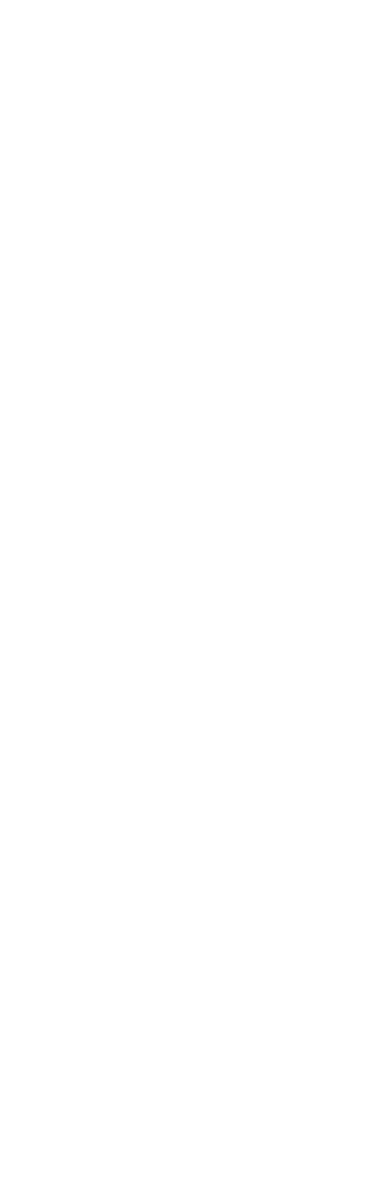
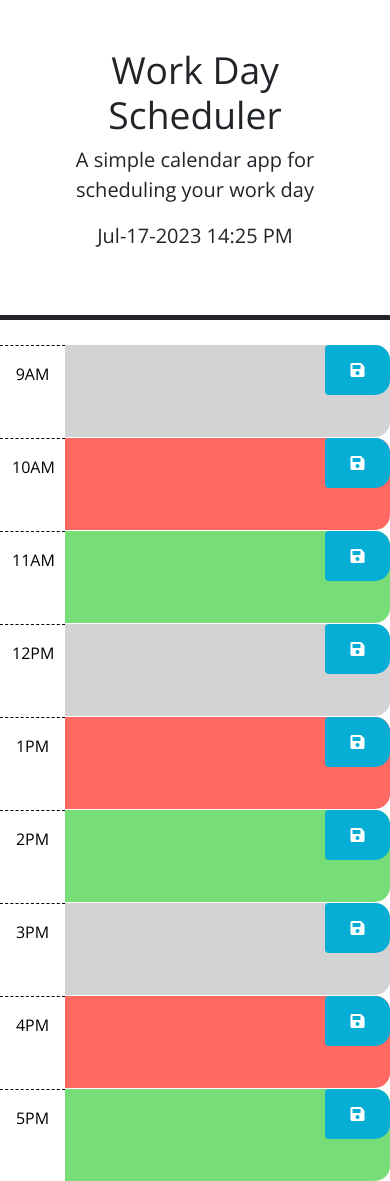
Before and after one commit to JJumangi/calendar.dayjs, a plain HTML site: page index.html in a window 390 px wide. Before the commit the page ends 844 px from the top, so only its background shows below. Drawn offline with nearby package versions, Linux system fonts and the light colour scheme.

Commit message:
update7.17

```diff
--- /dev/null
+++ b/Develop/script.js
@@ -0,0 +1,73 @@
+var today = dayjs()
+$(currentDay).text(today.format('MMM-D-YYYY H:mm A'));
+
+
+$(document).ready(function () {
+  $(".saveBtn").on("click", function () {
+
+
+    var text = $(this).siblings(".description").val();
+    var time = $(this).parent().attr("id");
+
+    localStorage.setItem(time, text);
+  })
+})
+
+
+function trackTime() {
+  var timeNow = moment.hours();
+  $(".time-block").each(function () {
+    var blockTime = parseInt($(this).attr("id").split("hour")[1]);
+
+    if (blockTime < timeNow) {
+      $(this).removeClass("future");
+      $(this).removeClass("present");
+      $(this).removeClass("past");
+    }
+    else if (blockTime === timeNow) {
+      $(this).removeClass("past");
+      $(this).removeClass("future");
+      $(this).removeClass("present");
+    }
+    else {
+      $(this).removeClass("present");
+      $(this).removeClass("past");
+      $(this).removeClass("future");
+    }
+  })
+}
+
+// Save to local storage
+$('#hour-9".description').val(localStorage.getItem("hour-9"));
+$('#hour-10".description').val(localStorage.getItem("hour-10"));
+$('#hour-11".description').val(localStorage.getItem("hour-11"));
+$('#hour-12".description').val(localStorage.getItem("hour-12"));
+$('#hour-13".description').val(localStorage.getItem("hour-13"));
+$('#hour-14".description').val(localStorage.getItem("hour-14"));
+$('#hour-15".description').val(localStorage.getItem("hour-15"));
+$('#hour-16".description').val(localStorage.getItem("hour-16"));
+$('#hour-17".description').val(localStorage.getItem("hour-17"));
+
+
+trackTime()
+
+// $(function () {
+  // TODO: Add a listener for click events on the save button. This code should
+  // use the id in the containing time-block as a key to save the user input in
+  // local storage. HINT: What does `this` reference in the click listener
+  // function? How can DOM traversal be used to get the "hour-x" id of the
+  // time-block containing the button that was clicked? How might the id be
+  // useful when saving the description in local storage?
+  //
+  // TODO: Add code to apply the past, present, or future class to each time
+  // block by comparing the id to the current hour. HINTS: How can the id
+  // attribute of each time-block be used to conditionally add or remove the
+  // past, present, and future classes? How can Day.js be used to get the
+  // current hour in 24-hour time?
+  //
+  // TODO: Add code to get any user input that was saved in localStorage and set
+  // the values of the corresponding textarea elements. HINT: How can the id
+  // attribute of each time-block be used to do this?
+  //
+  // TODO: Add code to display the current date in the header of the page.
+// });
--- /dev/null
+++ b/Develop/style.css
@@ -0,0 +1,82 @@
+body {
+  font-family: 'Open Sans', sans-serif;
+  font-size: 16px;
+}
+
+textarea {
+  background: transparent;
+  border: none;
+  resize: none;
+  color: #000000;
+  border-left: 1px solid black;
+  padding: 10px;
+}
+
+.description {
+  white-space: pre-wrap;
+}
+
+.time-block {
+  border-radius: 15px;
+}
+
+.row {
+  border-top: 1px solid white;
+}
+
+.hour {
+  background-color: #ffffff;
+  color: #000000;
+  border-top: 1px dashed #000000;
+}
+
+.past {
+  background-color: #d3d3d3;
+  color: white;
+}
+
+.present {
+  background-color: #ff6961;
+  color: white;
+}
+
+.future {
+  background-color: #77dd77;
+  color: white;
+}
+
+.saveBtn {
+  border-left: 1px solid black;
+  border-top-right-radius: 15px;
+  border-bottom-right-radius: 15px;
+  background-color: #06aed5;
+  color: white;
+}
+
+.saveBtn i:hover {
+  font-size: 20px;
+  transition: all 0.3s ease-in-out;
+}
+
+/* Media query for responsivness */
+@media screen and (max-width: 768px),
+screen and (max-width:575px) {
+  .row {
+    height: auto;
+
+  }
+
+  .hour {
+    padding-right: auto;
+  }
+
+  .saveBtn {
+    border: 0;
+    height: 50px;
+  }
+
+  textarea {
+    min-height: 90px;
+    border: 0px;
+  }
+}
--- a/index.html
+++ b/index.html
@@ -2,13 +2,114 @@
 <html lang="en">
 
 <head>
-  <meta charset="UTF-8">
-  <meta name="viewport" content="width=device-width, initial-scale=1.0">
-  <title>Document</title>
+  <meta charset="UTF-8" />
+  <meta name="viewport" content="width=device-width, initial-scale=1.0" />
+  <meta http-equiv="X-UA-Compatible" content="ie=edge" />
+  <link rel="stylesheet" href="https://cdn.jsdelivr.net/npm/bootstrap@5.1.3/dist/css/bootstrap.min.css" />
+  <link rel="stylesheet" href="https://use.fontawesome.com/releases/v5.8.1/css/all.css"
+    integrity="sha384-50oBUHEmvpQ+1lW4y57PTFmhCaXp0ML5d60M1M7uH2+nqUivzIebhndOJK28anvf" crossorigin="anonymous" />
+  <link href="https://fonts.googleapis.com/css?family=Open+Sans&display=swap" rel="stylesheet" />
+  <link rel="stylesheet" href="./Develop/style.css">
+  </link>
+  <script src="https://cdn.jsdelivr.net/npm/dayjs@1.11.3/dayjs.min.js"
+    integrity="sha256-iu/zLUB+QgISXBLCW/mcDi/rnf4m4uEDO0wauy76x7U=" crossorigin="anonymous"></script>
+
+  <title>Work Day Scheduler</title>
 </head>
 
 <body>
+  <header class="p-5 mb-4 border-5 border-bottom border-dark text-center">
+    <h1 class="display-3">Work Day Scheduler</h1>
+    <p class="lead">A simple calendar app for scheduling your work day</p>
+    <p id="currentDay" class="lead"></p>
+  </header>
+  <div class="container">
+    <!-- Use class for "past", "present", and "future" to apply styles to the
+        time-block divs accordingly. The javascript will need to do this by
+        adding/removing these classes on each div by comparing the hour in the
+        id to the current hour. The html provided below is meant to be an example
+        demonstrating how the css provided can be leveraged to create the
+        desired layout and colors. The html below should be removed or updated
+        in the finished product. Remember to delete this comment once the
+        code is implemented.
+        -->
 
+    <div id="hour-9" class="row time-block past">
+      <div class="col-2 col-md-1 hour text-center py-3">9AM</div>
+      <textarea class="col-8 col-md-10 description" rows="3"> </textarea>
+      <button class="btn saveBtn col-2 col-md-1" aria-label="save">
+        <i class="fas fa-save" aria-hidden="true"></i>
+      </button>
+    </div>
+
+    <div id="hour-10" class="row time-block present">
+      <div class="col-2 col-md-1 hour text-center py-3">10AM</div>
+      <textarea class="col-8 col-md-10 description" rows="3"> </textarea>
+      <button class="btn saveBtn col-2 col-md-1" aria-label="save">
+        <i class="fas fa-save" aria-hidden="true"></i>
+      </button>
+    </div>
+
+    <div id="hour-11" class="row time-block future">
+      <div class="col-2 col-md-1 hour text-center py-3">11AM</div>
+      <textarea class="col-8 col-md-10 description" rows="3"> </textarea>
+      <button class="btn saveBtn col-2 col-md-1" aria-label="save">
+        <i class="fas fa-save" aria-hidden="true"></i>
+      </button>
+    </div>
+
+    <div id="hour-12" class="row time-block past">
+      <div class="col-2 col-md-1 hour text-center py-3">12PM</div>
+      <textarea class="col-8 col-md-10 description" rows="3"> </textarea>
+      <button class="btn saveBtn col-2 col-md-1" aria-label="save">
+        <i class="fas fa-save" aria-hidden="true"></i>
+      </button>
+    </div>
+
+    <div id="hour-13" class="row time-block present">
+      <div class="col-2 col-md-1 hour text-center py-3">1PM</div>
+      <textarea class="col-8 col-md-10 description" rows="3"> </textarea>
+      <button class="btn saveBtn col-2 col-md-1" aria-label="save">
+        <i class="fas fa-save" aria-hidden="true"></i>
+      </button>
+    </div>
+
+    <div id="hour-14" class="row time-block future">
+      <div class="col-2 col-md-1 hour text-center py-3">2PM</div>
+      <textarea class="col-8 col-md-10 description" rows="3"> </textarea>
+      <button class="btn saveBtn col-2 col-md-1" aria-label="save">
+        <i class="fas fa-save" aria-hidden="true"></i>
+      </button>
+    </div>
+
+    <div id="hour-15" class="row time-block past">
+      <div class="col-2 col-md-1 hour text-center py-3">3PM</div>
+      <textarea class="col-8 col-md-10 description" rows="3"> </textarea>
+      <button class="btn saveBtn col-2 col-md-1" aria-label="save">
+        <i class="fas fa-save" aria-hidden="true"></i>
+      </button>
+    </div>
+
+    <div id="hour-16" class="row time-block present">
+      <div class="col-2 col-md-1 hour text-center py-3">4PM</div>
+      <textarea class="col-8 col-md-10 description" rows="3"> </textarea>
+      <button class="btn saveBtn col-2 col-md-1" aria-label="save">
+        <i class="fas fa-save" aria-hidden="true"></i>
+      </button>
+    </div>
+
+    <div id="hour-17" class="row time-block future">
+      <div class="col-2 col-md-1 hour text-center py-3">5PM</div>
+      <textarea class="col-8 col-md-10 description" rows="3"> </textarea>
+      <button class="btn saveBtn col-2 col-md-1" aria-label="save">
+        <i class="fas fa-save" aria-hidden="true"></i>
+      </button>
+    </div>
+
+
+    <script src="https://code.jquery.com/jquery-3.4.1.min.js"></script>
+
+    <script src="./Develop/script.js"></script>
 </body>
 
 </html>
```
